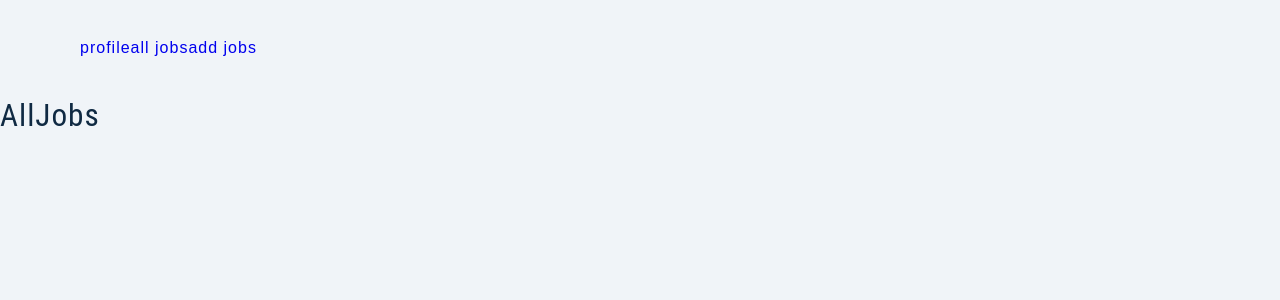
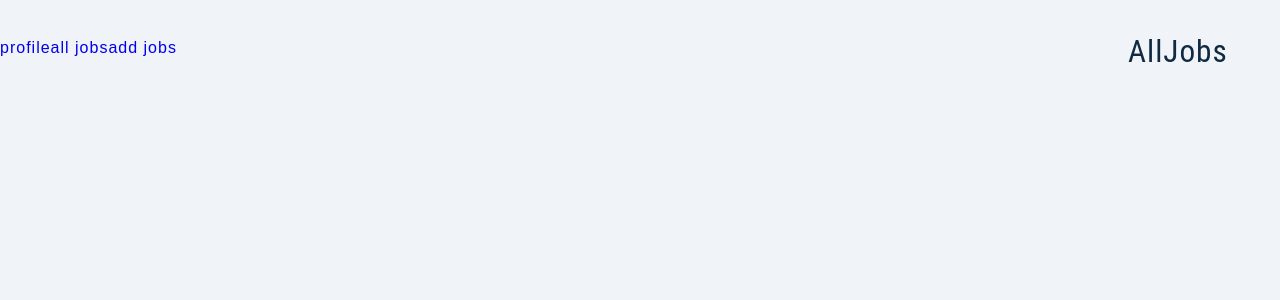
Before and after one commit to mmaustin/virginia-place, a React (Create React App) app in the folder client/: page / in a window 1280 px wide. Shown: the top 300 px of the page. Built offline with nearby package versions, Linux system fonts and the light colour scheme; sample sign-in values are in the browser's storage.

Commit message:
created sidebar and navbar components

```diff
--- a/client/src/pages/dashboard/SharedLayout.js
+++ b/client/src/pages/dashboard/SharedLayout.js
@@ -4,12 +4,16 @@ import Wrapper from '../../assets/wrappers/SharedLayout';
 const SharedLayout = () => {
   return (
     <Wrapper>
+        <main className="dashboard">
             <nav>
                 <Link to='profile'>profile</Link>
                 <Link to='/'>all jobs</Link>
                 <Link to='add-job'>add jobs</Link>
             </nav>
+            <div className="dashboard-page">
                 <Outlet/>
+            </div>
+        </main>
     </Wrapper>
   )
 }
```
Also changed, not shown: client/src/components/BigSideBar.js (added, +8 -0 lines), client/src/components/Navbar.js (added, +8 -0 lines), client/src/components/SmallSidebar.js (added, +8 -0 lines). Lines whose indentation alone changed are shown as unchanged.
